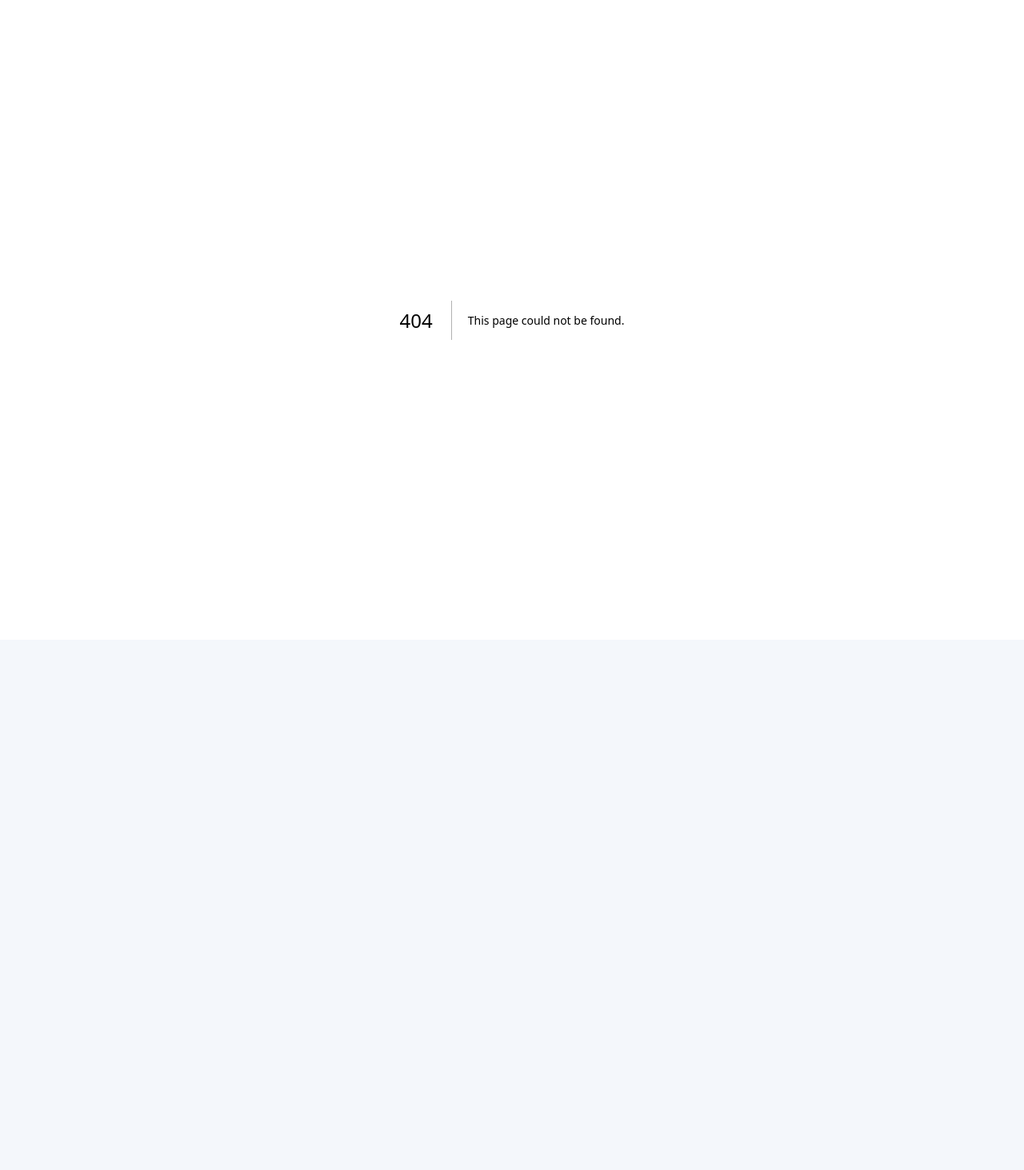
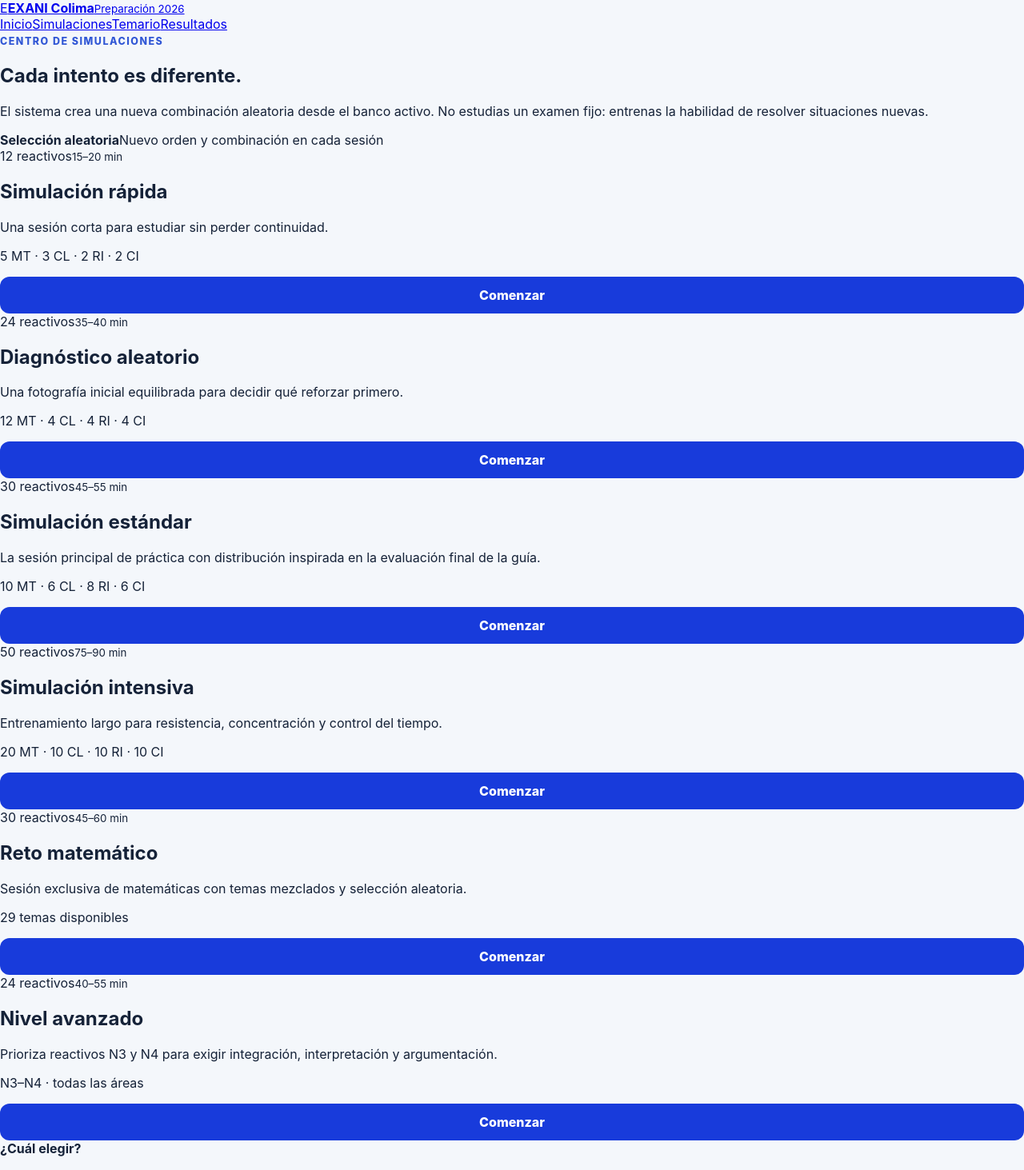
Before and after one commit to ah8345443-netizen/centro-artes-ciencias-cultura, a Next.js app in the folder exani-app/: page /simulaciones in a window 1280 px wide. Before the commit this address had no page. Shown: the top 1463 px of the page at 80% size. Before the commit the page ends 800 px from the top, so only its background shows below. Built offline with nearby package versions, Linux system fonts and the light colour scheme.

Commit message:
EXANI V3: add simulation center with six modes

```diff
--- /dev/null
+++ b/exani-app/app/simulaciones/page.tsx
@@ -0,0 +1,18 @@
+import PortalNav from "../../components/portal-nav";
+
+const modes=[
+  {mode:"quick",badge:"12 reactivos",title:"Simulación rápida",desc:"Una sesión corta para estudiar sin perder continuidad.",mix:"5 MT · 3 CL · 2 RI · 2 CI",time:"15–20 min",tone:"quick"},
+  {mode:"diagnostic",badge:"24 reactivos",title:"Diagnóstico aleatorio",desc:"Una fotografía inicial equilibrada para decidir qué reforzar primero.",mix:"12 MT · 4 CL · 4 RI · 4 CI",time:"35–40 min",tone:"diagnostic"},
+  {mode:"standard",badge:"30 reactivos",title:"Simulación estándar",desc:"La sesión principal de práctica con distribución inspirada en la evaluación final de la guía.",mix:"10 MT · 6 CL · 8 RI · 6 CI",time:"45–55 min",tone:"standard"},
+  {mode:"intensive",badge:"50 reactivos",title:"Simulación intensiva",desc:"Entrenamiento largo para resistencia, concentración y control del tiempo.",mix:"20 MT · 10 CL · 10 RI · 10 CI",time:"75–90 min",tone:"intensive"},
+  {mode:"math",badge:"30 reactivos",title:"Reto matemático",desc:"Sesión exclusiva de matemáticas con temas mezclados y selección aleatoria.",mix:"29 temas disponibles",time:"45–60 min",tone:"math"},
+  {mode:"advanced",badge:"24 reactivos",title:"Nivel avanzado",desc:"Prioriza reactivos N3 y N4 para exigir integración, interpretación y argumentación.",mix:"N3–N4 · todas las áreas",time:"40–55 min",tone:"advanced"}
+];
+
+export default function SimulacionesPage(){
+ return <main className="app-bg"><PortalNav/><div className="app-shell">
+  <section className="page-heading split-heading"><div><span className="eyebrow">Centro de simulaciones</span><h1>Cada intento es diferente.</h1><p>El sistema crea una nueva combinación aleatoria desde el banco activo. No estudias un examen fijo: entrenas la habilidad de resolver situaciones nuevas.</p></div><div className="random-badge"><strong>Selección aleatoria</strong><span>Nuevo orden y combinación en cada sesión</span></div></section>
+  <section className="simulation-grid">{modes.map(m=><article className={"simulation-card "+m.tone} key={m.mode}><div className="simulation-top"><span>{m.badge}</span><small>{m.time}</small></div><h2>{m.title}</h2><p>{m.desc}</p><div className="simulation-mix">{m.mix}</div><a className="button primary full" href={"/simulacro?modo="+m.mode}>Comenzar</a></article>)}</section>
+  <section className="simulation-note"><strong>¿Cuál elegir?</strong><p>Si es tu primera vez, comienza con <b>Diagnóstico aleatorio</b>. Para seguimiento regular usa <b>Simulación estándar</b>. Si ya dominas lo básico, usa <b>Nivel avanzado</b>.</p></section>
+ </div></main>
+}
```
